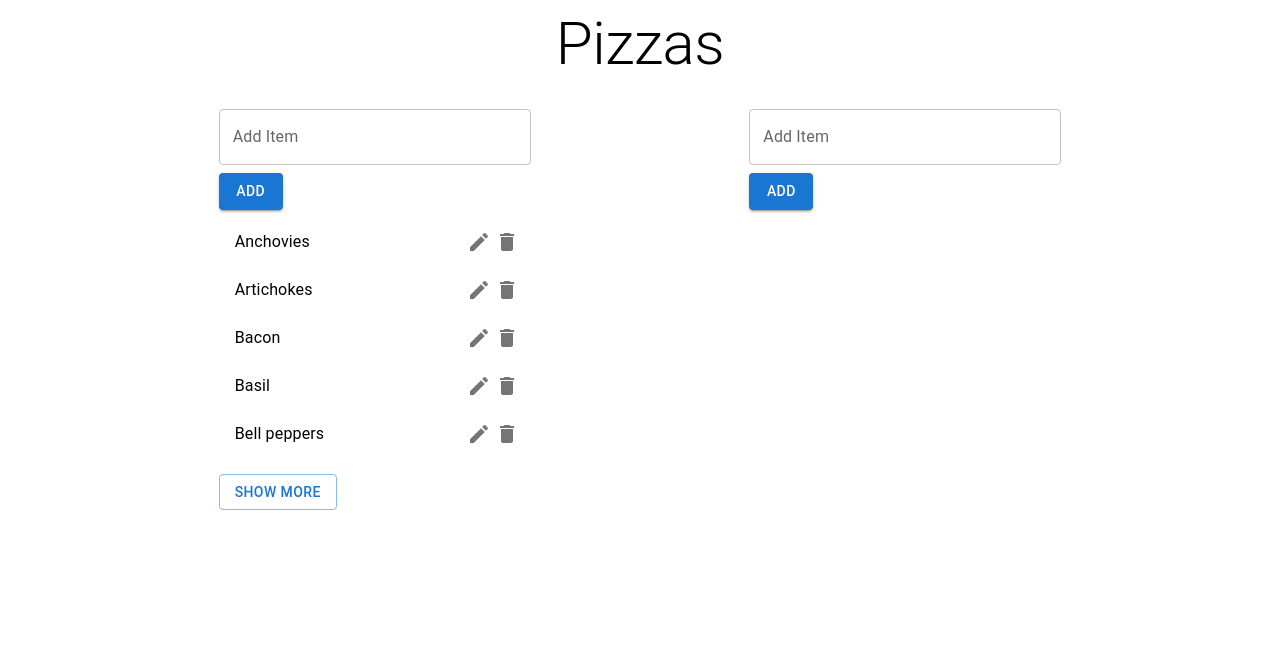
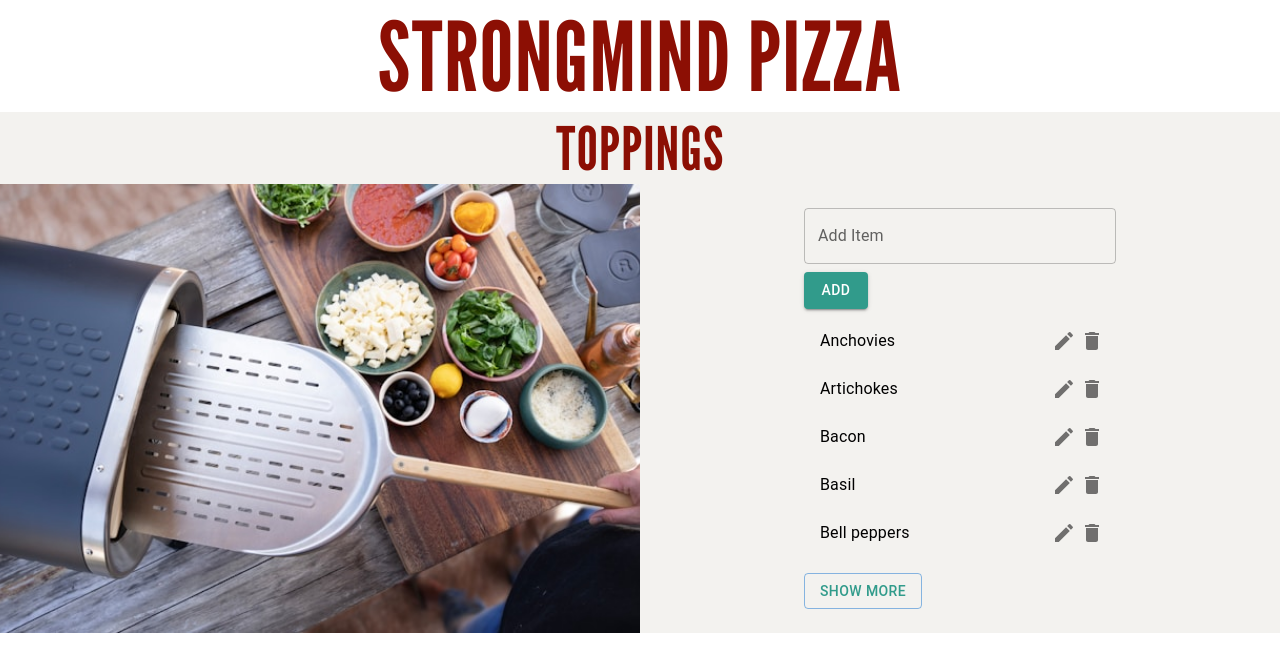
Before and after one commit to aidenmayoros/strongmind_challenge, a React (Create React App) app: page / in a window 1280 px wide. Shown: the top 672 px of the page. Built offline with nearby package versions, Linux system fonts and the light colour scheme.

Commit message:
toppings section desktop view styled

```diff
--- a/public/index.html
+++ b/public/index.html
@@ -8,6 +8,12 @@
 		<meta name="description" content="Strongmind pizza project" />
 		<link rel="apple-touch-icon" href="%PUBLIC_URL%/logo192.png" />
 		<link rel="manifest" href="%PUBLIC_URL%/manifest.json" />
+		<!-- Google Fonts -->
+		<link rel="preconnect" href="https://fonts.googleapis.com" />
+		<link rel="preconnect" href="https://fonts.gstatic.com" crossorigin />
+		<link
+			href="https://fonts.googleapis.com/css2?family=League+Gothic&display=swap"
+			rel="stylesheet" />
 		<title>Strongmind Pizza</title>
 	</head>
 	<body>
--- a/src/App.jsx
+++ b/src/App.jsx
@@ -2,6 +2,7 @@ import { Box } from '@mui/material';
 import Typography from '@mui/material/Typography';
 import React, { useState } from 'react';
 
+import toppings_image from './images/toppings_image.jpg';
 import PizzaCard from './components/PizzaCard';
 import ListWithCRUD from './components/ListWithCRUD';
 
@@ -29,22 +30,71 @@ let toppings = [
 ];
 
 function App() {
-	const [toppingsList, setToppingsList] = useState(toppings);
+	const [toppingsList, setToppingsList] = useState(
+		toppings.sort((a, b) => a.localeCompare(b))
+	);
 
 	return (
 		<Box className='App'>
 			<Box sx={{ display: 'flex', justifyContent: 'center' }}>
-				<Typography variant='h2' gutterBottom>
-					Pizzas
+				<Typography
+					variant='h1'
+					fontFamily='League Gothic'
+					gutterBottom
+					sx={{ color: '#8c0f04', letterSpacing: 1, mb: 0 }}>
+					STRONGMIND PIZZA
 				</Typography>
 			</Box>
 
-			<Box sx={{ display: 'flex', justifyContent: 'space-evenly' }}>
-				<ListWithCRUD listItems={toppingsList} />
-				<ListWithCRUD />
+			<Box sx={{ backgroundColor: '#f3f2ef' }}>
+				<Box sx={{ display: 'flex', justifyContent: 'center' }}>
+					<Typography
+						variant='h2'
+						fontFamily='League Gothic'
+						sx={{ color: '#8c0f04', letterSpacing: 1, mb: 0 }}>
+						TOPPINGS
+					</Typography>
+				</Box>
+
+				<Box
+					sx={{
+						display: 'flex',
+						width: '100%',
+					}}>
+					<div
+						style={{
+							flex: '0 0 50%', // Ensures the image takes 50% width
+							backgroundImage: `url(${toppings_image})`,
+							backgroundSize: 'cover', // Ensures the image covers the container
+							backgroundPosition: 'center', // Centers the image
+							width: '100vw', // Sets the image height to cover the viewport height
+						}}></div>
+					<Box
+						sx={{
+							display: 'flex',
+							alignItems: 'center',
+							justifyContent: 'center',
+							ml: 'auto',
+							mr: 'auto',
+						}}>
+						<ListWithCRUD
+							listItems={toppingsList}
+							updateList={setToppingsList}
+						/>
+					</Box>
+				</Box>
 			</Box>
 		</Box>
 	);
 }
 
 export default App;
+
+// sx={{
+// 	display: 'flex',
+// 	flexDirection: 'column',
+// 	alignItems: 'center',
+// 	width: '50%',
+// 	backgroundImage: { toppings_image },
+// 	backgroundRepeat: 'no-repeat',
+// }}
--- a/src/components/ListWithCRUD.jsx
+++ b/src/components/ListWithCRUD.jsx
@@ -14,10 +14,7 @@ import {
 import DeleteIcon from '@mui/icons-material/Delete';
 import EditIcon from '@mui/icons-material/Edit';
 
-const ListWithCRUD = ({ listItems = [] }) => {
-	const [items, setItems] = useState(
-		listItems.sort((a, b) => a.localeCompare(b))
-	);
+const ListWithCRUD = ({ listItems = [], updateList }) => {
 	const [inputValue, setInputValue] = useState('');
 	const [editIndex, setEditIndex] = useState(null);
 	const [deleteConfirmationOpen, setDeleteConfirmationOpen] = useState(false);
@@ -31,19 +28,21 @@ const ListWithCRUD = ({ listItems = [] }) => {
 	const handleAddItem = () => {
 		if (inputValue.trim() !== '') {
 			if (editIndex !== null) {
-				const updatedItems = [...items];
+				const updatedItems = [...listItems];
 				updatedItems[editIndex] = inputValue;
-				setItems(updatedItems.sort((a, b) => a.localeCompare(b)));
+				updateList(updatedItems.sort((a, b) => a.localeCompare(b)));
 				setEditIndex(null);
 			} else {
-				setItems([...items, inputValue].sort((a, b) => a.localeCompare(b)));
+				updateList(
+					[...listItems, inputValue].sort((a, b) => a.localeCompare(b))
+				);
 			}
 			setInputValue('');
 		}
 	};
 
 	const handleEditItem = (index) => {
-		setInputValue(items[index]);
+		setInputValue(listItems[index]);
 		setEditIndex(index);
 	};
 
@@ -53,9 +52,9 @@ const ListWithCRUD = ({ listItems = [] }) => {
 	};
 
 	const handleDeleteItem = () => {
-		const updatedItems = [...items];
+		const updatedItems = [...listItems];
 		updatedItems.splice(itemToDeleteIndex, 1);
-		setItems(updatedItems);
+		updateList(updatedItems);
 		setDeleteConfirmationOpen(false);
 	};
 
@@ -68,7 +67,7 @@ const ListWithCRUD = ({ listItems = [] }) => {
 	};
 
 	return (
-		<Box sx={{ m: 1 }}>
+		<Box sx={{ m: 1, p: 2 }}>
 			<TextField
 				label='Add Item'
 				value={inputValue}
@@ -77,13 +76,14 @@ const ListWithCRUD = ({ listItems = [] }) => {
 			/>
 			<Button
 				variant='contained'
-				color='primary'
 				onClick={handleAddItem}
-				sx={{ mt: 1 }}>
+				sx={{ mt: 1, backgroundColor: '#319b8b' }}>
 				{editIndex !== null ? 'Update' : 'Add'}
 			</Button>
 			<List>
-				{items.slice(0, showAllItems ? items.length : 5).map((item, index) => (
+				{listItems
+					.slice(0, showAllItems ? listItems.length : 5)
+					.map((item, index) => (
 						<ListItem key={index}>
 							<ListItemText primary={item} />
 							<ListItemSecondaryAction>
@@ -103,8 +103,11 @@ const ListWithCRUD = ({ listItems = [] }) => {
 						</ListItem>
 					))}
 			</List>
-			{items.length > 5 && (
-				<Button onClick={toggleShowAllItems} variant='outlined' sx={{ mt: 1 }}>
+			{listItems.length > 5 && (
+				<Button
+					onClick={toggleShowAllItems}
+					variant='outlined'
+					sx={{ mt: 1, color: '#319b8b' }}>
 					{showAllItems ? 'Show Less' : 'Show More'}
 				</Button>
 			)}
--- a/src/index.jsx
+++ b/src/index.jsx
@@ -1,6 +1,9 @@
 import React from 'react';
 import ReactDOM from 'react-dom/client';
 import App from './App';
+
+// Import Styles
+import './styles/App.css';
 
 const root = ReactDOM.createRoot(document.getElementById('root'));
 root.render(
--- /dev/null
+++ b/src/styles/App.css
@@ -0,0 +1,4 @@
+body {
+	margin: 0;
+	padding: 0;
+}
```
Also changed, not shown: src/images/toppings_image.jpg (added). Lines whose indentation alone changed are shown as unchanged.
